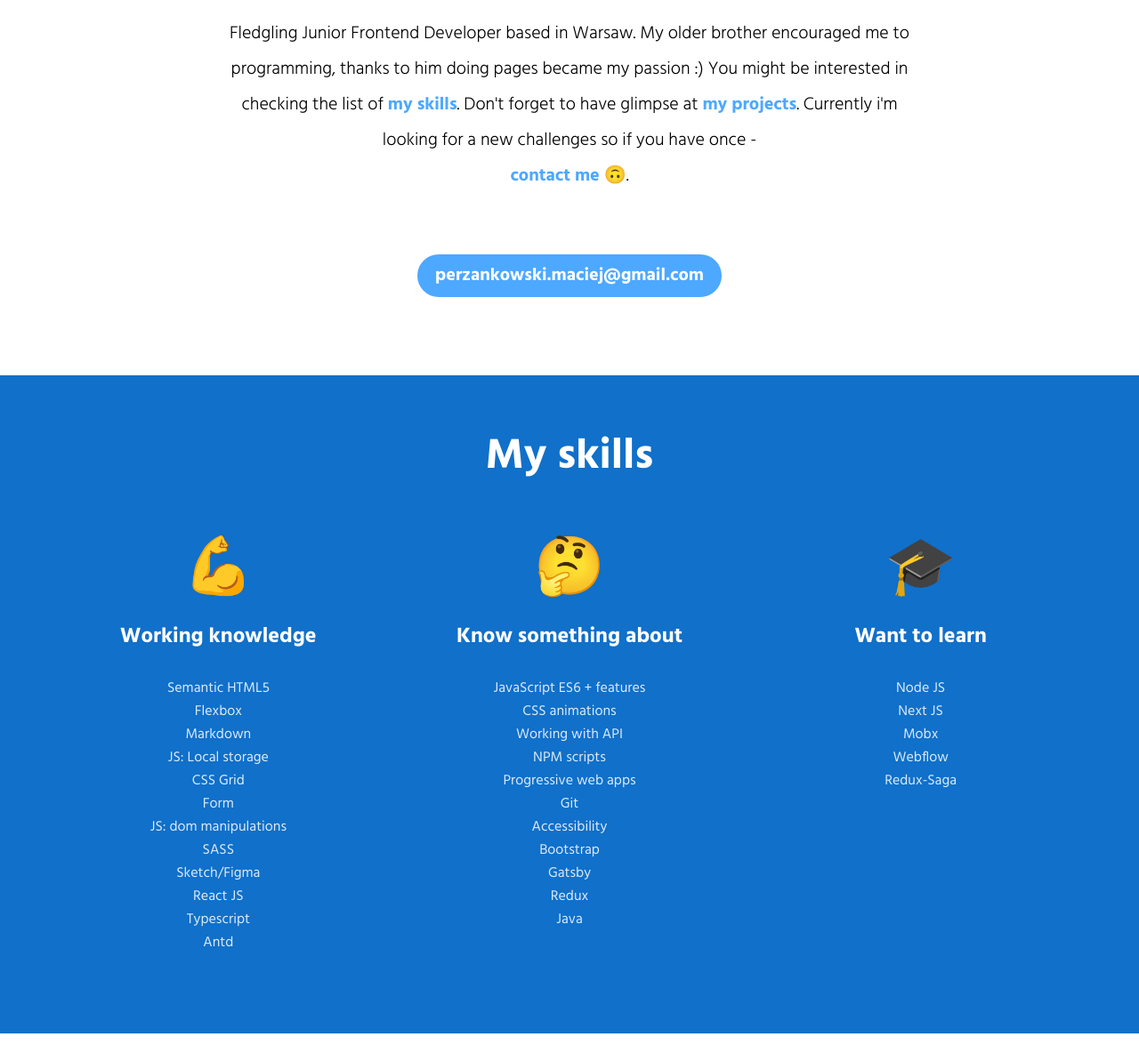
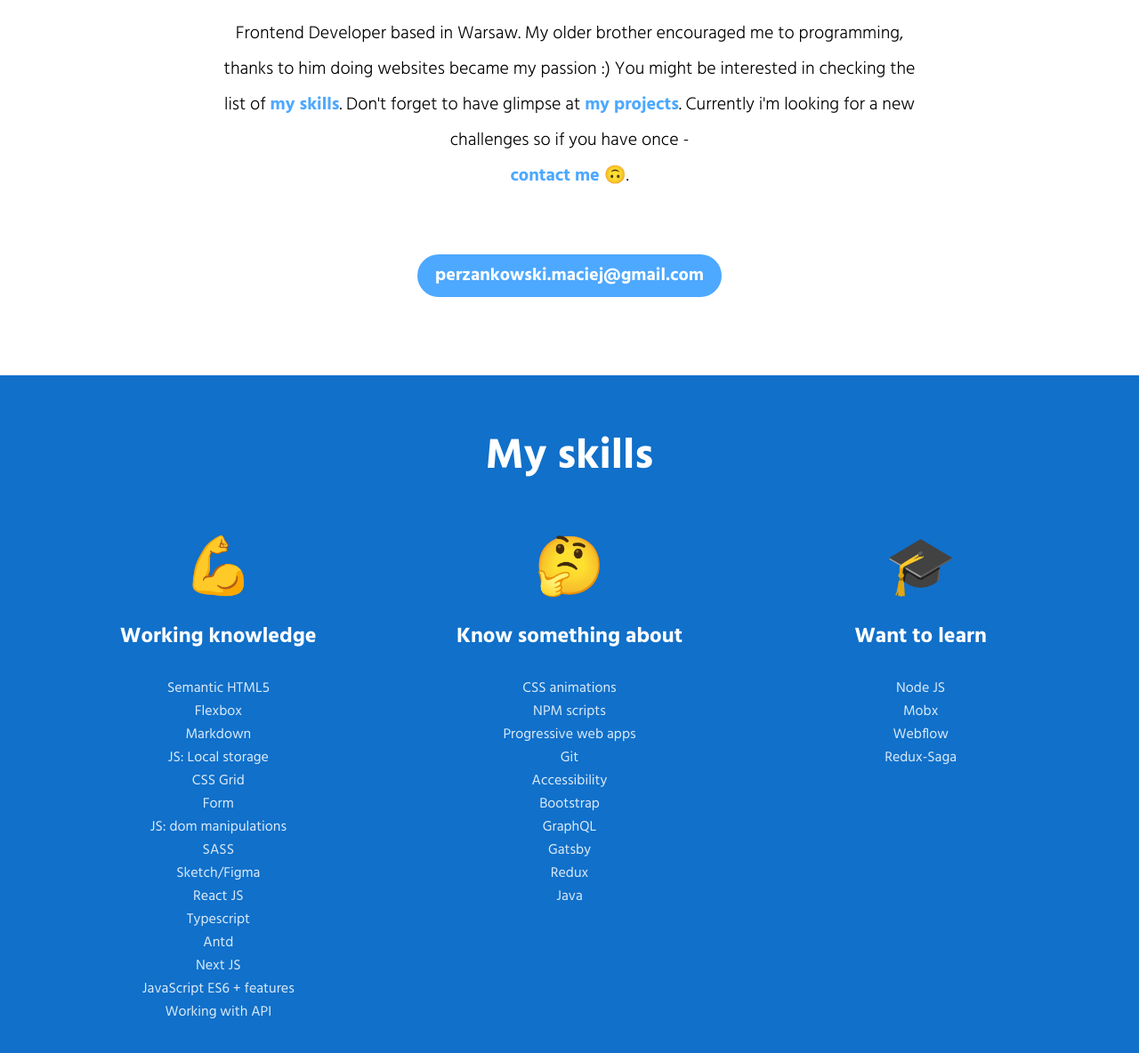
Before and after one commit to nazrep/nazrep.github.io, a website built with Parcel: page src/index.html in a window 1280 px wide. Shown: the part 476-1660 px from the top of the page at 89% size. Built offline with nearby package versions, Linux system fonts and the light colour scheme.

Commit message:
Update index.html

```diff
--- a/src/index.html
+++ b/src/index.html
@@ -43,8 +43,8 @@
                     </span> and keen Keto & Gym lover.
             </h1>
             <p class="hero__paragraph">
-                Fledgling Junior Frontend Developer based in Warsaw. My older brother encouraged me to
-                programming, thanks to him doing pages became my passion :) You might be interested in checking the list
+                Frontend Developer based in Warsaw. My older brother encouraged me to
+                programming, thanks to him doing websites became my passion :) You might be interested in checking the list
                 of <a class="hero__link"
                       href="#skills">my skills</a>. Don't forget to have glimpse at
                 <a class="hero__link" href="#projects">my projects</a>. Currently i'm looking for a new challenges so if
@@ -72,21 +72,22 @@
                     <li class="skills__section--list--item">React JS</li>
                     <li class="skills__section--list--item">Typescript</li>
                     <li class="skills__section--list--item">Antd</li>
+                    <li class="skills__section--list--item">Next JS</li>
+                    <li class="skills__section--list--item">JavaScript ES6 + features</li>
+                    <li class="skills__section--list--item">Working with API</li>
                 </ul>
             </article>
             <article class="skills__section">
                 <span class="skills__section__emoji">🤔</span>
                 <h3 class="skills__section__heading">Know something about</h3>
                 <ul class="skills__section--list">
-
-                    <li class="skills__section--list--item">JavaScript ES6 + features</li>
                     <li class="skills__section--list--item">CSS animations</li>
-                    <li class="skills__section--list--item">Working with API</li>
                     <li class="skills__section--list--item">NPM scripts</li>
                     <li class="skills__section--list--item">Progressive web apps</li>
                     <li class="skills__section--list--item">Git</li>
                     <li class="skills__section--list--item">Accessibility</li>
                     <li class="skills__section--list--item">Bootstrap</li>
+                    <li class="skills__section--list--item">GraphQL</li>
                     <li class="skills__section--list--item">Gatsby</li>
                     <li class="skills__section--list--item">Redux</li>
                     <li class="skills__section--list--item">Java</li>
@@ -97,7 +98,6 @@
                 <h3 class="skills__section__heading">Want to learn</h3>
                 <ul class="skills__section--list">
                     <li class="skills__section--list--item">Node JS</li>
-                    <li class="skills__section--list--item">Next JS</li>
                     <li class="skills__section--list--item">Mobx</li>
                     <li class="skills__section--list--item">Webflow</li>
                     <li class="skills__section--list--item">Redux-Saga</li>
```
